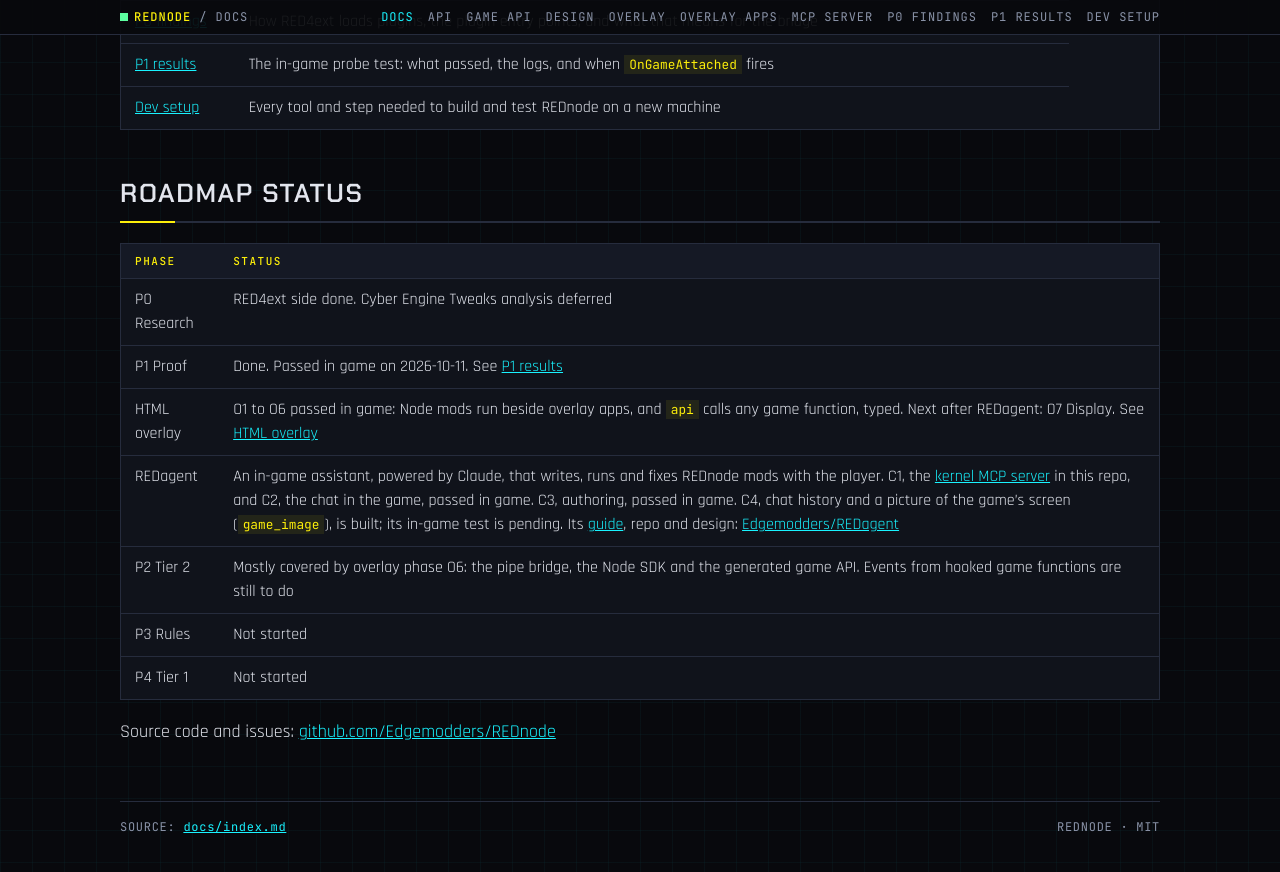
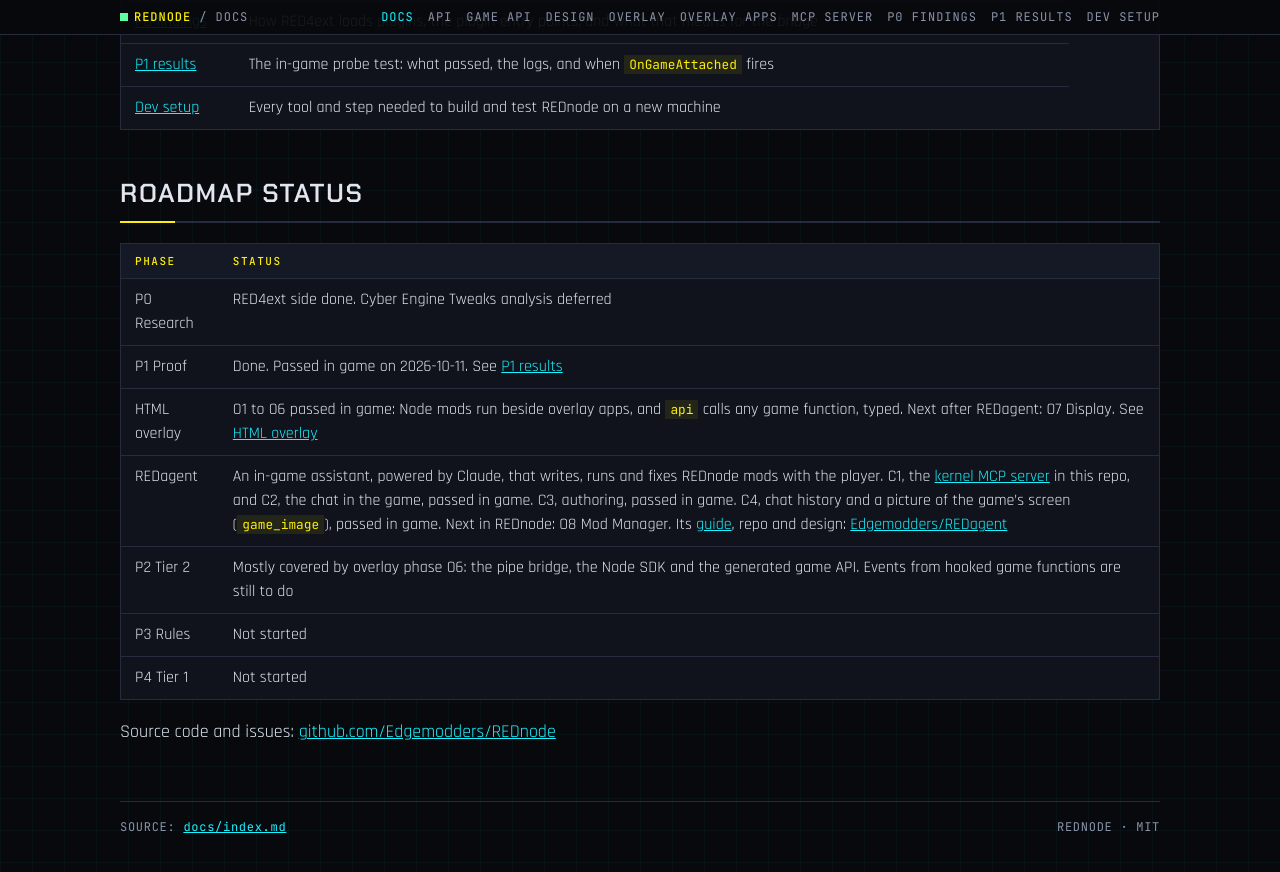
Before and after one commit to CyberbuildsAI/REDnode, a Jekyll site: the page built from docs/index.md, in a window 1280 px wide and 900 px high, scrolled down 546 px. Shown: the top 872 px of the window. Built offline with Jekyll 4.4.1, drawn with Linux system fonts in a browser that asks for light colours; our own code applies the rules of GitHub Pages for plain Markdown files.

Commit message:
Status: REDagent C4 passed; next O8 Mod Manager
Co-Authored-By: Claude Opus 5.5 <noreply@anthropic.com>

```diff
--- a/docs/index.md
+++ b/docs/index.md
@@ -21,7 +21,7 @@ REDnode is a Node.js API for scripting Cyberpunk 2077 (PC, single-player). These
 | P0 Research | RED4ext side done. Cyber Engine Tweaks analysis deferred |
 | P1 Proof | Done. Passed in game on 2026-10-11. See [P1 results](p1-results.md) |
 | HTML overlay | O1 to O6 passed in game: Node mods run beside overlay apps, and `api` calls any game function, typed. Next after REDagent: O7 Display. See [HTML overlay](overlay.md) |
-| REDagent | An in-game assistant, powered by Claude, that writes, runs and fixes REDnode mods with the player. C1, the [kernel MCP server](mcp.md) in this repo, and C2, the chat in the game, passed in game. C3, authoring, passed in game. C4, chat history and a picture of the game's screen (`game_image`), is built; its in-game test is pending. Its [guide](https://edgemodders.github.io/REDagent/), repo and design: [Edgemodders/REDagent](https://github.com/Edgemodders/REDagent) |
+| REDagent | An in-game assistant, powered by Claude, that writes, runs and fixes REDnode mods with the player. C1, the [kernel MCP server](mcp.md) in this repo, and C2, the chat in the game, passed in game. C3, authoring, passed in game. C4, chat history and a picture of the game's screen (`game_image`), passed in game. Next in REDnode: O8 Mod Manager. Its [guide](https://edgemodders.github.io/REDagent/), repo and design: [Edgemodders/REDagent](https://github.com/Edgemodders/REDagent) |
 | P2 Tier 2 | Mostly covered by overlay phase O6: the pipe bridge, the Node SDK and the generated game API. Events from hooked game functions are still to do |
 | P3 Rules | Not started |
 | P4 Tier 1 | Not started |
```
Also changed, not shown: CLAUDE.md (+1 -1 lines).
